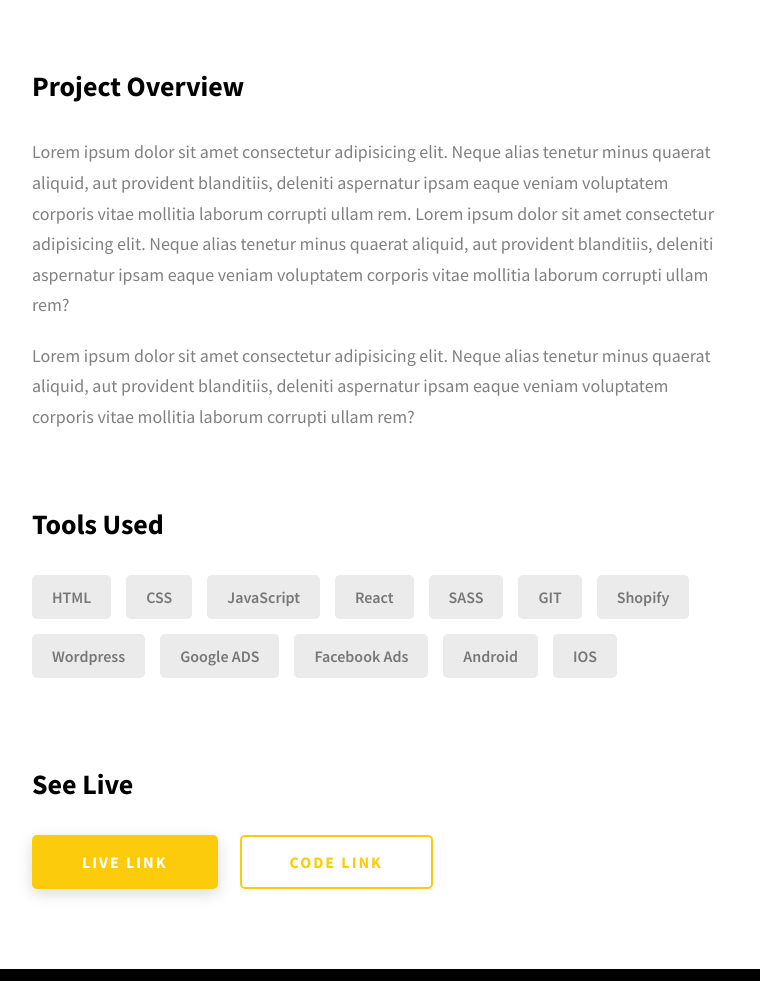
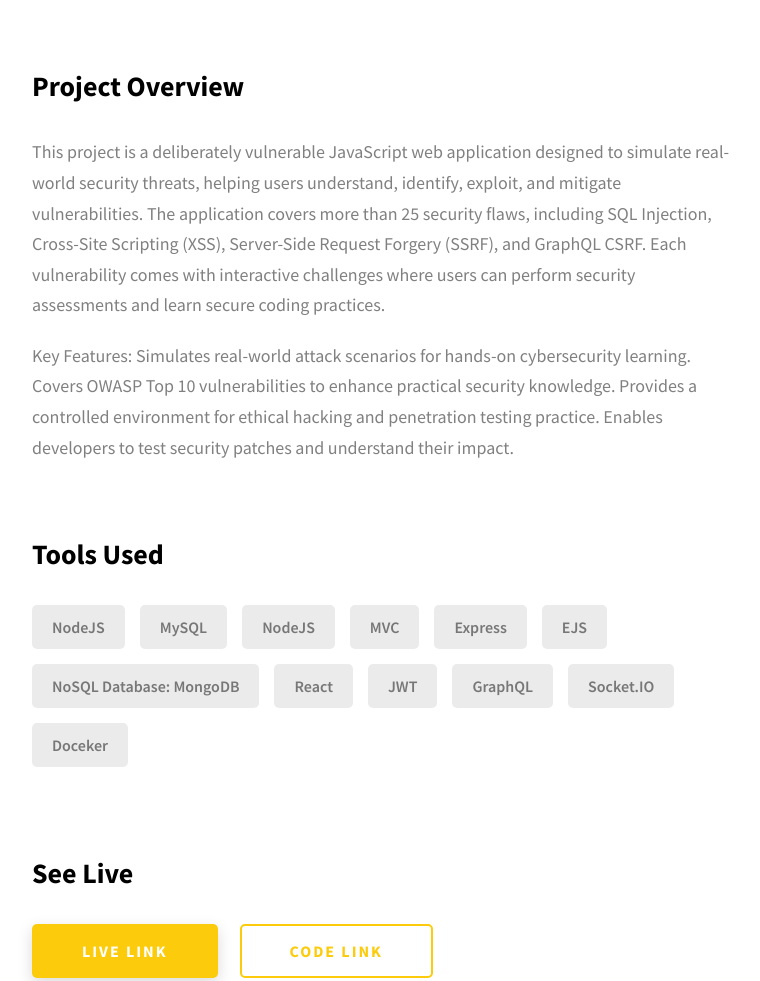
Before and after one commit to agarwal-prakhar/devPortfolio, a website: page project-1.html in a window 1280 px wide. Shown: the part 1340-2321 px from the top of the page, without its empty margins (258-1018 px from the left). Drawn offline with Linux system fonts and the light colour scheme.

Commit message:
Update VulnJSApp.html

```diff
--- a/project-1.html
+++ b/project-1.html
@@ -27,7 +27,7 @@
               class="header__logo-img"
             />
           </div>
-          <span class="header__logo-sub">John Doe</span>
+          <span class="header__logo-sub">Prakhar Agarwal</span>
         </div>
         <div class="header__main">
           <ul class="header__links">
@@ -111,37 +111,38 @@
             <div class="project-details__desc">
               <h3 class="project-details__content-title">Project Overview</h3>
               <p class="project-details__desc-para">
-                Lorem ipsum dolor sit amet consectetur adipisicing elit. Neque
-                alias tenetur minus quaerat aliquid, aut provident blanditiis,
-                deleniti aspernatur ipsam eaque veniam voluptatem corporis vitae
-                mollitia laborum corrupti ullam rem. Lorem ipsum dolor sit amet
-                consectetur adipisicing elit. Neque alias tenetur minus quaerat
-                aliquid, aut provident blanditiis, deleniti aspernatur ipsam
-                eaque veniam voluptatem corporis vitae mollitia laborum corrupti
-                ullam rem?
+               This project is a deliberately vulnerable JavaScript web application designed to simulate real-world security threats,
+ helping users understand, identify, exploit, and mitigate vulnerabilities. The application covers more than 25 security flaws,
+including SQL Injection, Cross-Site Scripting (XSS), Server-Side Request Forgery (SSRF), and GraphQL CSRF.
+ Each vulnerability comes with interactive challenges where users can perform security assessments and learn secure coding practices.
+
               </p>
               <p class="project-details__desc-para">
-                Lorem ipsum dolor sit amet consectetur adipisicing elit. Neque
-                alias tenetur minus quaerat aliquid, aut provident blanditiis,
-                deleniti aspernatur ipsam eaque veniam voluptatem corporis vitae
-                mollitia laborum corrupti ullam rem?
+           Key Features:
+
+    Simulates real-world attack scenarios for hands-on cybersecurity learning.
+    Covers OWASP Top 10 vulnerabilities to enhance practical security knowledge.
+    Provides a controlled environment for ethical hacking and penetration testing practice.
+    Enables developers to test security patches and understand their impact.
               </p>
             </div>
             <div class="project-details__tools-used">
               <h3 class="project-details__content-title">Tools Used</h3>
               <div class="skills">
-                <div class="skills__skill">HTML</div>
-                <div class="skills__skill">CSS</div>
-                <div class="skills__skill">JavaScript</div>
-                <div class="skills__skill">React</div>
-                <div class="skills__skill">SASS</div>
-                <div class="skills__skill">GIT</div>
-                <div class="skills__skill">Shopify</div>
-                <div class="skills__skill">Wordpress</div>
-                <div class="skills__skill">Google ADS</div>
-                <div class="skills__skill">Facebook Ads</div>
-                <div class="skills__skill">Android</div>
-                <div class="skills__skill">IOS</div>
+                <div class="skills__skill">NodeJS</div>
+
+                <div class="skills__skill">MySQL</div>
+<div class="skills__skill">NodeJS</div>
+<div class="skills__skill">MVC</div>
+<div class="skills__skill">Express</div>
+<div class="skills__skill">EJS</div>
+<div class="skills__skill">NoSQL Database: MongoDB</div>
+<div class="skills__skill">React</div>
+<div class="skills__skill">JWT </div>
+<div class="skills__skill">GraphQL</div>
+<div class="skills__skill">Socket.IO</div>
+                               <div class="skills__skill">Doceker</div>
+
               </div>
             </div>
             <div class="project-details__links">
@@ -218,9 +219,9 @@
         </div>
 
         <div class="main-footer__lower">
-          &copy; Copyright 2021. Made by
-          <a rel="noreferrer" target="_blank" href="https://rammaheshwari.com"
-            >Ram Maheshwari</a
+          &copy; Copyright 2025. Made by
+          <a rel="noreferrer" target="_blank" href="https://prakharagarwal.com"
+            >Prakhar Agarwal</a
           >
         </div>
       </div>
```
